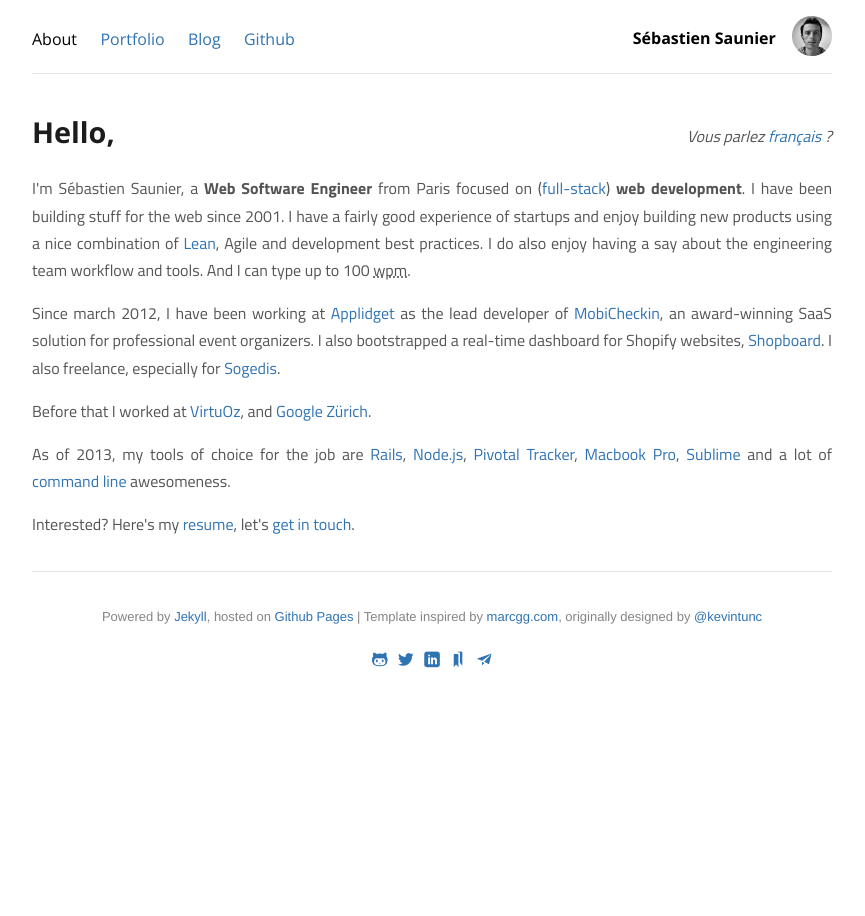
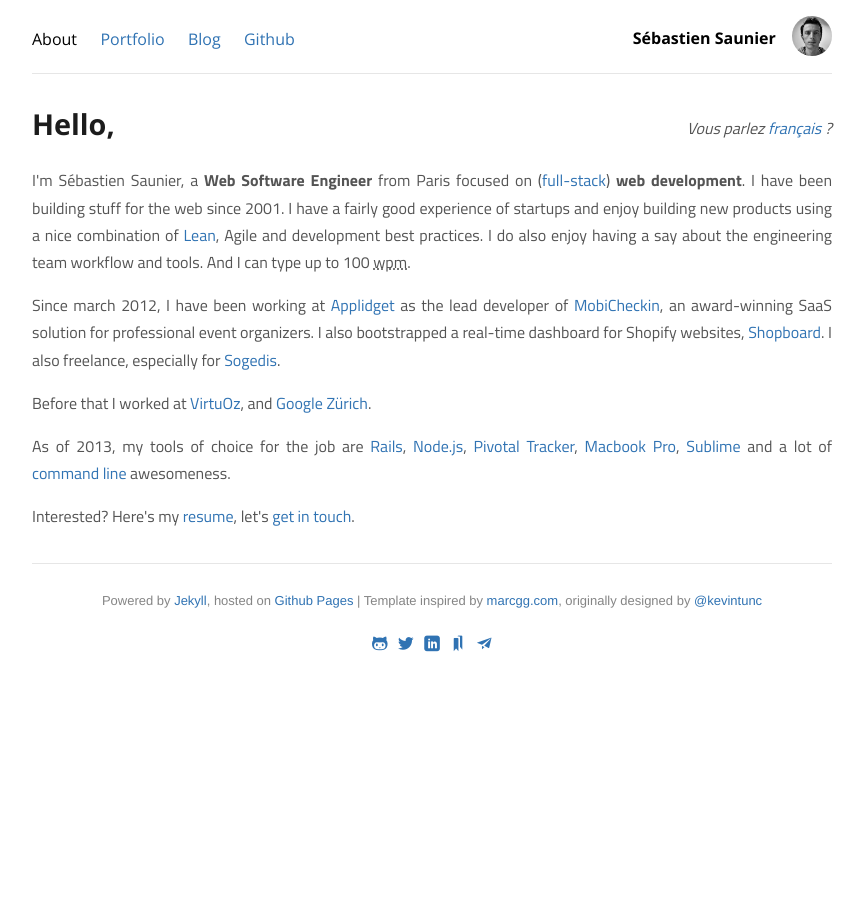
Before and after one commit to ssaunier/ssaunier.github.io, a Jekyll site: the page built from index.html, in a window 1280 px wide. Shown: the whole page, without its empty margins (208-1073 px from the left). Built offline with Jekyll 4.4.1, drawn with Linux system fonts in a browser that asks for light colours.

Commit message:
Separator bottom margin

```diff
--- a/css/site.css
+++ b/css/site.css
@@ -19,8 +19,6 @@
 ul {
   padding-left: 1.5em;
 }
-
-html, body { height: 100%; }
 
 body {
   color: #545454;
@@ -106,7 +104,7 @@
 .separator {
   border-bottom: 1px solid #E6E6E6;
   padding-bottom: 1em;
-  margin-bottom: 2em;
+  margin-bottom: 1.5em;
 }
 
 header .logo a, header .logo a:hover {
```
